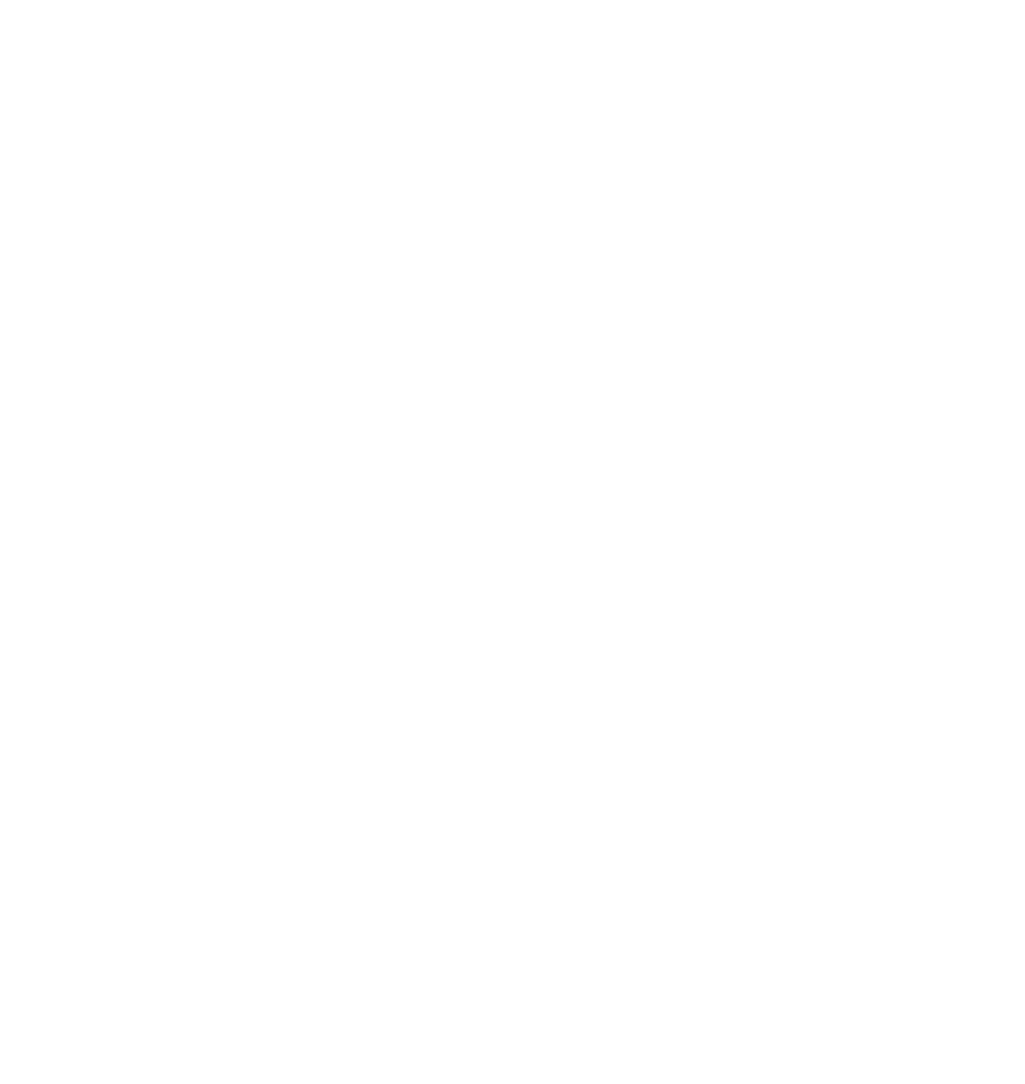
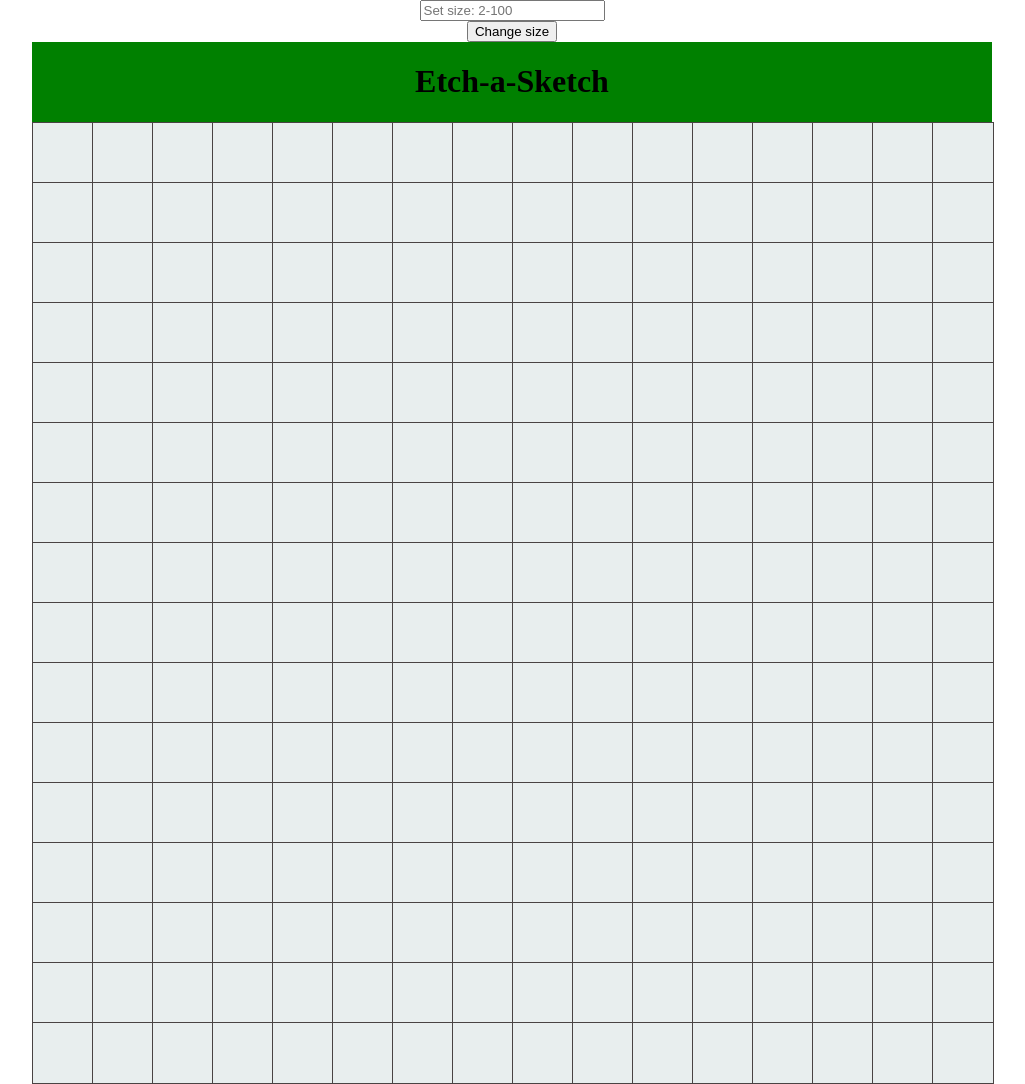
Before and after one commit to rcilomba/etch-a-sketch, a plain HTML site: page index.html in a window 1280 px wide. Shown: the whole page, without its empty margins (128-1153 px from the left). Before the commit the page ends 800 px from the top, so only its background shows below. Drawn offline with Linux system fonts and the light colour scheme.

Commit message:
create grid function to change grid size

```diff
--- a/index.html
+++ b/index.html
@@ -7,6 +7,14 @@
     <title>Etch a Sketch</title>
 </head>
 <body>
+    <div id="container">
+    <h1>Etch-a-Sketch</h1>
+    <div id="sketch-container">
+
+
+    </div>
+</div>
+
 
 </body>
 <script src="script.js"></script>
--- a/script.js
+++ b/script.js
@@ -0,0 +1,45 @@
+const sketchContainer = document.querySelector("#sketch-container");
+
+function createGrid(size){
+
+    sketchContainer.innerHTML = "";
+    const squareSize = 960 / size;
+
+    sketchContainer.style.gridTemplateColumns = `repeat(${size}, ${squareSize}px)`;
+    sketchContainer.style.gridTemplateRows = `repeat(${size}, ${squareSize}px)`;
+
+for(let i = 0; i < size* size; i++){
+    const square = document.createElement("div");
+    square.classList.add("square");
+    square.style.width = `${squareSize}px`;
+    square.style.height = `${squareSize}px`;
+    sketchContainer.append(square);
+    square.addEventListener("mouseover", ()=>{
+        square.style.backgroundColor = "black";
+    })
+}
+}
+
+createGrid(16);
+
+
+
+const sizeChangeInput = document.createElement("input");
+sizeChangeInput.placeholder = "Set size: 2-100";
+document.body.insertBefore(sizeChangeInput, document.getElementById("container"));
+
+const sizeChangeButton = document.createElement("button");
+sizeChangeButton.classList.add("size-buttton")
+sizeChangeButton.textContent = "Change size";
+document.body.insertBefore(sizeChangeButton, document.getElementById("container"));
+
+
+sizeChangeButton.addEventListener("click", ()=>{
+    const gridSize = sizeChangeInput.value;
+    console.log("gridsize", gridSize);
+    if(gridSize < 2 || gridSize > 100){
+        alert("Size must be between 2 and 100")
+        return;
+    }
+    createGrid(gridSize);
+})
--- a/style.css
+++ b/style.css
@@ -0,0 +1,31 @@
+body {
+    margin: auto;
+    display: flex;
+    flex-direction: column;
+    align-items: center;
+    height: 100vh;
+    overflow: hidden;
+}
+
+#container {
+    background-color: green;
+    display: flex;
+    flex-direction: column;
+    align-items: center;
+    justify-content: center;
+    max-width: 100vw;
+    max-height: 100vh;
+}
+
+#sketch-container {
+    display: grid;
+    width: 90vw;
+    height: 90vh;
+    max-width: 960px;
+    max-height: 960px;
+}
+
+.square {
+    background-color: rgb(232, 238, 238);
+    border: 1px solid rgb(73, 67, 67);
+}
```
